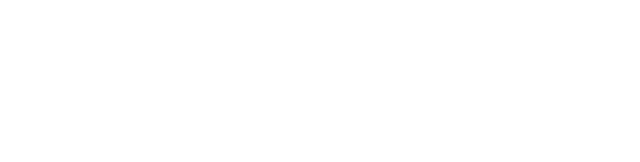
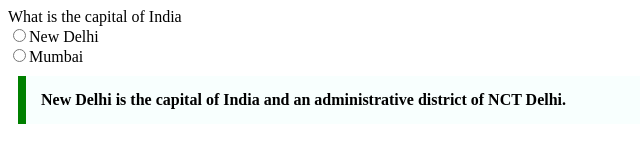
Before and after one commit to acciojob/trivia-vivekpatric, a website: page main.html in a window 1280 px wide. Shown: the whole page, without its empty margins (0-640 px from the left). Drawn offline with Linux system fonts and the light colour scheme.

Commit message:
created a submission

```diff
--- a/main.html
+++ b/main.html
@@ -10,7 +10,19 @@
 	<!-- the entire body must be written by student -->
     <script type="text/javascript" src="./script.js">
 </script>
-
+	<div>What is the capital of India</div>
+	<div>
+		<label for="gender"></label>
+		<div>
+			<input type="radio" name="gender"required>New Delhi
+		</div>
+		<div>
+			<input type="radio" name="gender"required>Mumbai
+		</div>
+		<blockquote cite="https://en.wikipedia.org/wiki/New_Delhi" class="block">
+			New Delhi is the capital of India and an administrative district of NCT Delhi.
+		</blockquote>
+	</div>
 </body>
 
 </html>
--- a/styles.css
+++ b/styles.css
@@ -1,2 +1,11 @@
 
 /* Your CSS Code here. */
+.block{
+	max-width: 600px;
+	margin: 10px;
+	padding: 15px;
+	border-left: 8px solid green;
+	background-color: #f8fffe;
+	font-weight: bold;
+}
+}
```
